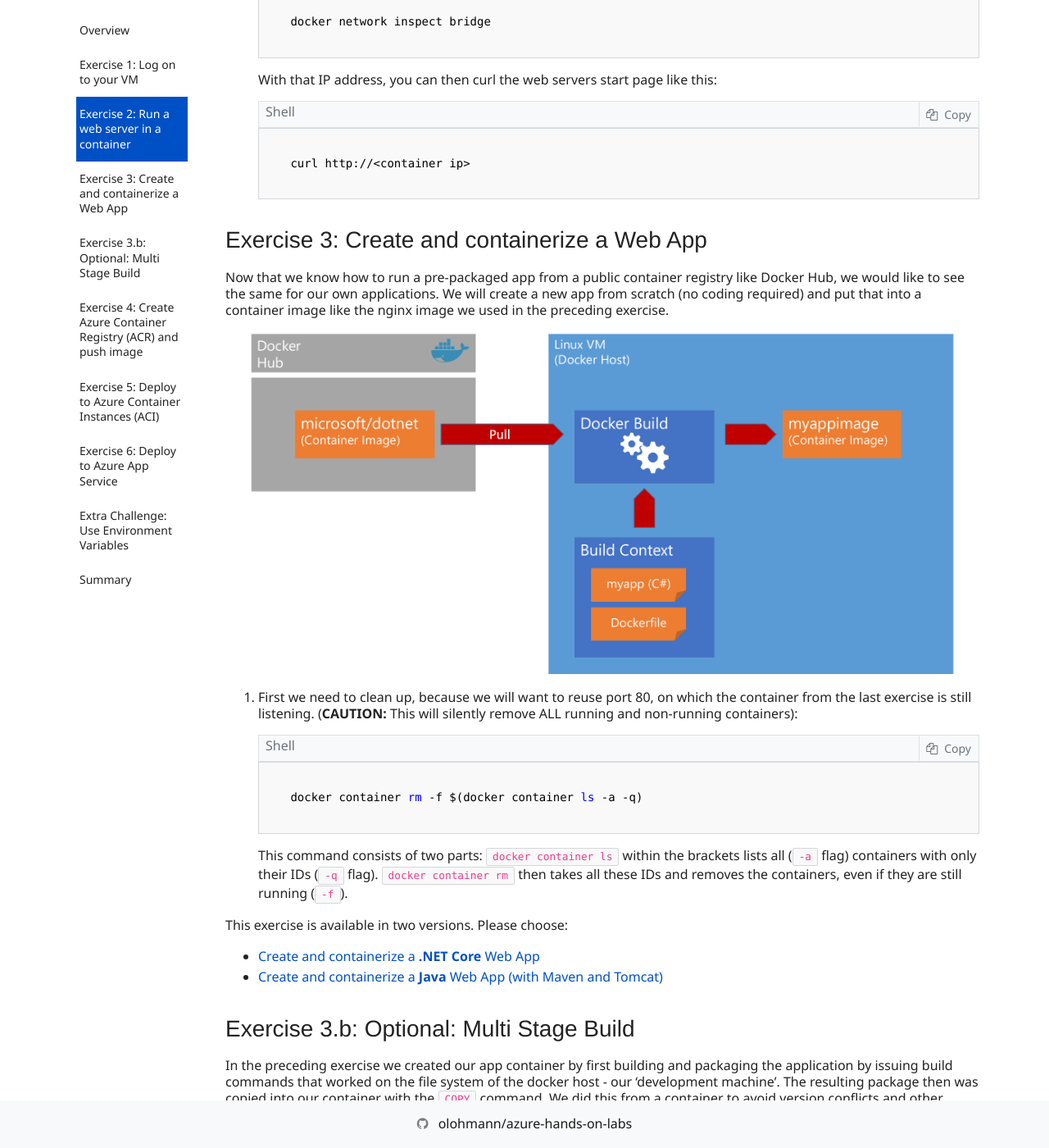
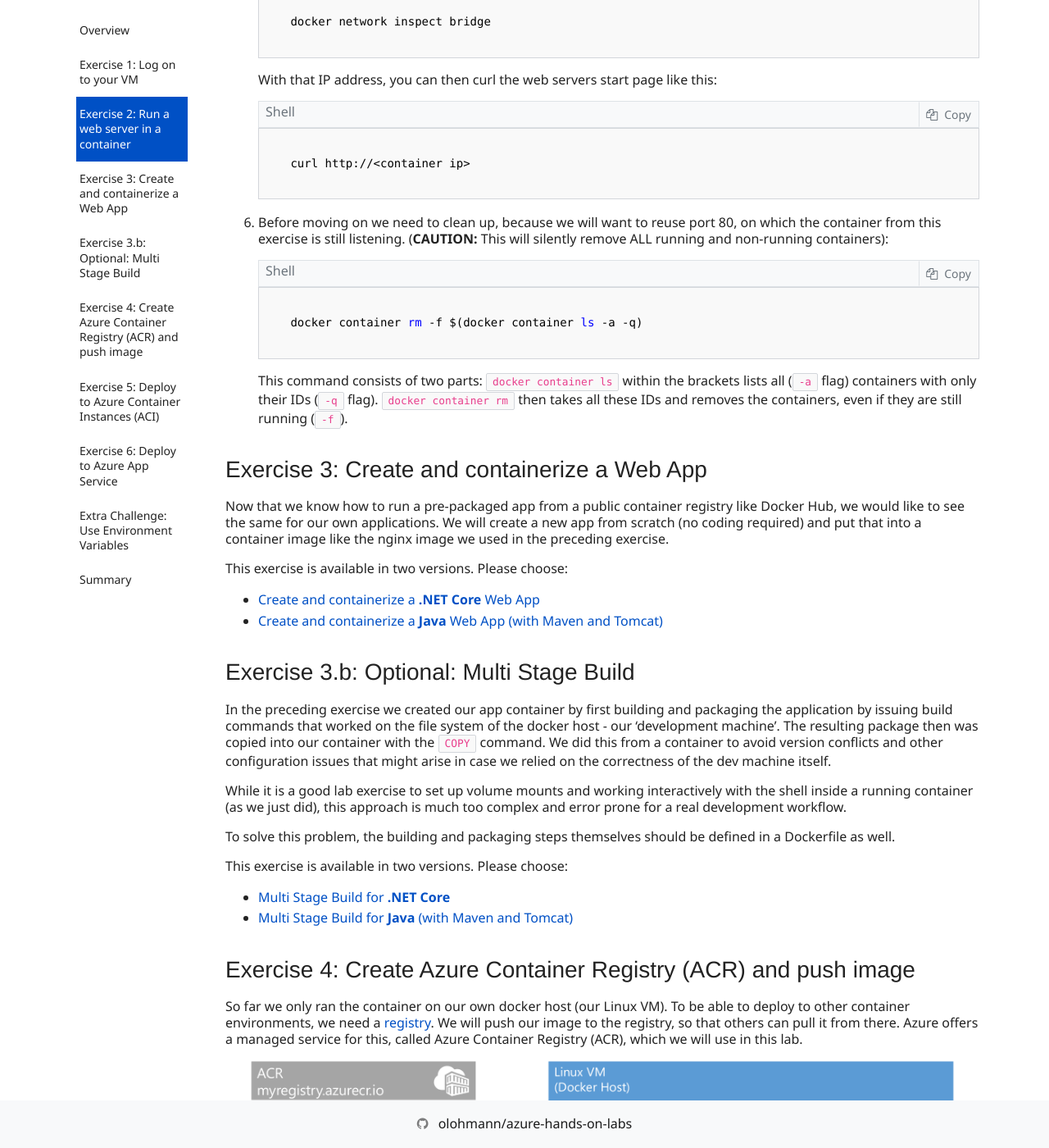
Before and after one commit to olohmann/azure-hands-on-labs, a Jekyll site: the page built from labs/04_containers_on_azure/containers_on_azure.md, in a window 1280 px wide and 1400 px high, scrolled down 7330 px. Shown: the whole window at 82% size. Built offline with Jekyll 4.4.1, drawn with Linux system fonts in a browser that asks for light colours; nearby versions of some CDN libraries; our own code applies the rules of GitHub Pages for plain Markdown files; comment, search, counter and statistics services are not loaded; some of the changed text lies outside the part shown.

Commit message:
Formatting

````diff
--- a/labs/04_containers_on_azure/containers_on_azure.md
+++ b/labs/04_containers_on_azure/containers_on_azure.md
@@ -137,19 +137,17 @@ For a start, we will be running a very powerful and lightweight web server calle
     curl http://<container ip>
     ```
 
-## Exercise 3: Create and containerize a Web App
-
-Now that we know how to run a pre-packaged app from a public container registry like Docker Hub, we would like to see the same for our own applications. We will create a new app from scratch (no coding required) and put that into a container image like the nginx image we used in the preceding exercise.
-
- ![Exercise 3 Goal](./media/exercise3.png)
-
-1. First we need to clean up, because we will want to reuse port 80, on which the container from the last exercise is still listening. (**CAUTION:** This will silently remove ALL running and non-running containers):
+1. Before moving on we need to clean up, because we will want to reuse port 80, on which the container from this exercise is still listening. (**CAUTION:** This will silently remove ALL running and non-running containers):
 
     ```sh
     docker container rm -f $(docker container ls -a -q)
     ```
 
     This command consists of two parts: `docker container ls` within the brackets lists all (`-a` flag) containers with only their IDs (`-q` flag). `docker container rm` then takes all these IDs and removes the containers, even if they are still running (`-f`).
+
+## Exercise 3: Create and containerize a Web App
+
+Now that we know how to run a pre-packaged app from a public container registry like Docker Hub, we would like to see the same for our own applications. We will create a new app from scratch (no coding required) and put that into a container image like the nginx image we used in the preceding exercise.
 
 This exercise is available in two versions. Please choose:
 
@@ -160,7 +158,7 @@ This exercise is available in two versions. Please choose:
 
 In the preceding exercise we created our app container by first building and packaging the application by issuing build commands that worked on the file system of the docker host - our 'development machine'. The resulting package then was copied into our container with the `COPY` command. We did this from a container to avoid version conflicts and other configuration issues that might arise in case we relied on the correctness of the dev machine itself.
 
-While it is a good lab exercise to set up volume mounts and working interactively with the shell inside a running container like this, this approach is much too complex and error prone for a real development workflow.
+While it is a good lab exercise to set up volume mounts and working interactively with the shell inside a running container (as we just did), this approach is much too complex and error prone for a real development workflow.
 
 To solve this problem, the building and packaging steps themselves should be defined in a Dockerfile as well.
 
````
Also changed, not shown: labs/04_containers_on_azure/containers_on_azure_3_dotnet.md (+2 -0 lines), labs/04_containers_on_azure/containers_on_azure_3_java.md (+2 -0 lines).
